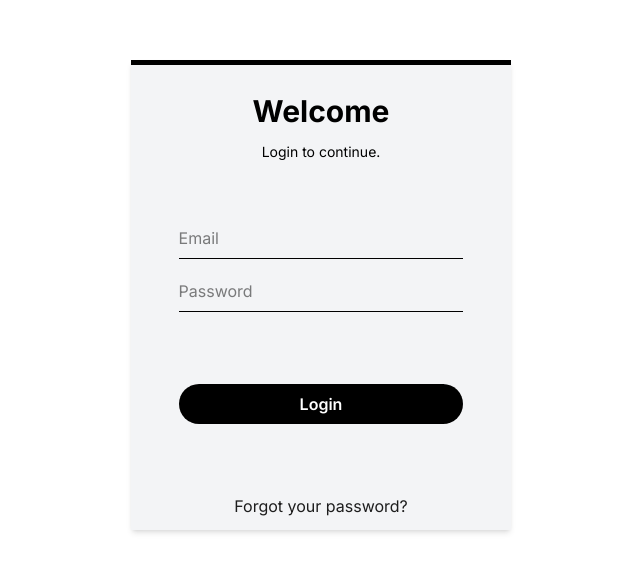
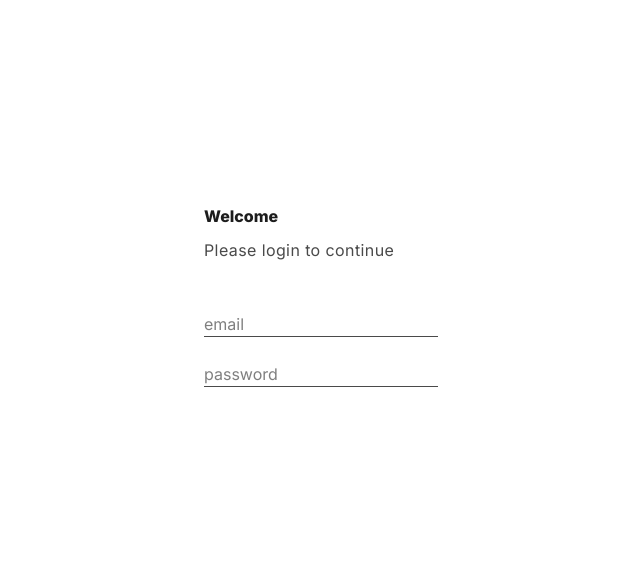
Before and after one commit to Arif20484423/Tic-Web-App, a Next.js app: page /signin in a window 1280 px wide. Shown: the part 105-676 px from the top of the page, without its empty margins (319-959 px from the left). Built offline with nearby package versions, Linux system fonts and the light colour scheme.

Commit message:
news ign in added

```diff
--- a/src/app/(auth)/signin/page.jsx
+++ b/src/app/(auth)/signin/page.jsx
@@ -1,9 +1,11 @@
 import React from "react";
 import Signin from "@/components/auth/Signin.jsx";
+import NewSignin from "@/components/auth/NewSignin";
 const page = () => {
   return (
     <>
-      <Signin />
+      {/* <Signin /> */}
+      <NewSignin></NewSignin>
     </>
   );
 };
--- /dev/null
+++ b/src/components/auth/Input.jsx
@@ -0,0 +1,16 @@
+"use client";
+import React from "react";
+
+const Input = ({config})=>{
+    return (
+        <input
+            type={config.type}
+            placeholder={config.name}
+            value={config.value}
+            className=" border-0 border-b border-[var(--blackColor-400)] focus:outline-none focus:border-[var(--blackColor-500)]"
+            onChange={(e) => config.setValue(e.target.value)}
+        />
+    )
+};
+
+export default Input;
--- /dev/null
+++ b/src/components/auth/InputGroup.jsx
@@ -0,0 +1,14 @@
+import React from "react";
+import Input from "./Input";
+
+const InputGroup = ({inputs}) =>{
+    return (
+        <div className=" flex flex-col gap-y-[25px]">
+            {inputs.map((config) =>(
+                <Input key={config.name} config={config}></Input>
+            ))}
+        </div>
+    );
+};
+
+export default InputGroup;
--- /dev/null
+++ b/src/components/auth/NewSignin.jsx
@@ -0,0 +1,30 @@
+"use client";
+import React, {useState} from "react";
+import InputGroup from "./InputGroup";
+
+const NewSignin = () => {
+    const [emailState, setEmail] = useState("");
+    const [passwordState, setPassword] = useState("");
+    const inputs = [
+        {name: "email", value: emailState, type: "email", setValue: setEmail},
+        {name: "password", value: passwordState, type: "password", setValue: setPassword}
+    ];
+    return(
+        <>
+        <div className="*:font-inter">
+            <div className=" flex flex-col pt-[20px] pb-[20px] pl-[50px] pr-[50px] gap-y-[50px] bg-[    ]">
+                <div className=" flex flex-col gap-y-[10px]">
+                    <div className=" text-[var(--fontSize-h3)] text-[var(--textColor-primary)] font-extrabold">
+                        Welcome
+                    </div>
+                    <div className=" text-[var(--fontSize-small)] text-[var(--textColor-secondary)] tracking-wide">
+                        Please login to continue
+                    </div>
+                </div>
+                <InputGroup inputs = {inputs}/>
+            </div>
+        </div>
+        </>
+    )
+}
+export default NewSignin;
```
Also changed, not shown: 1 other file (tests, documents, lock files or other folders).
